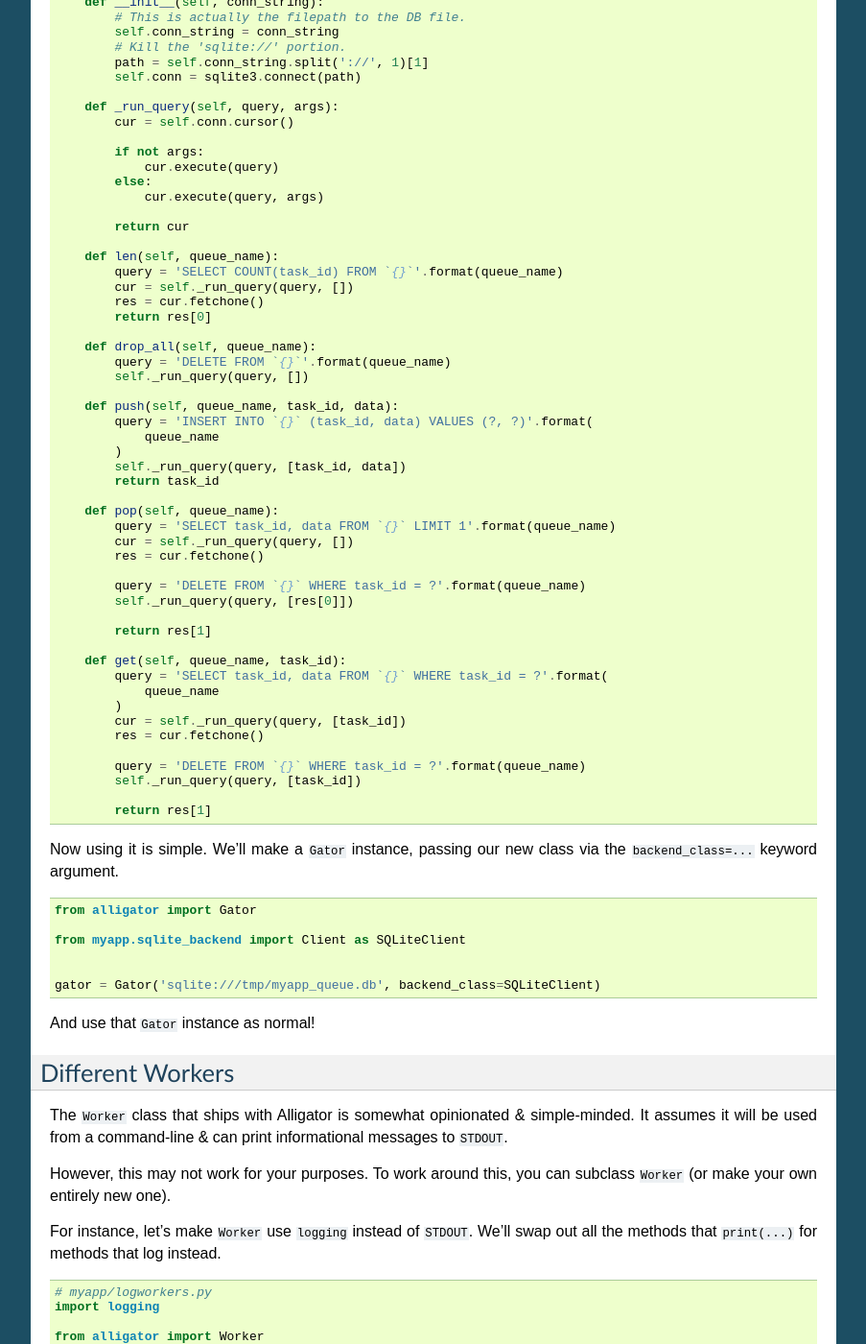
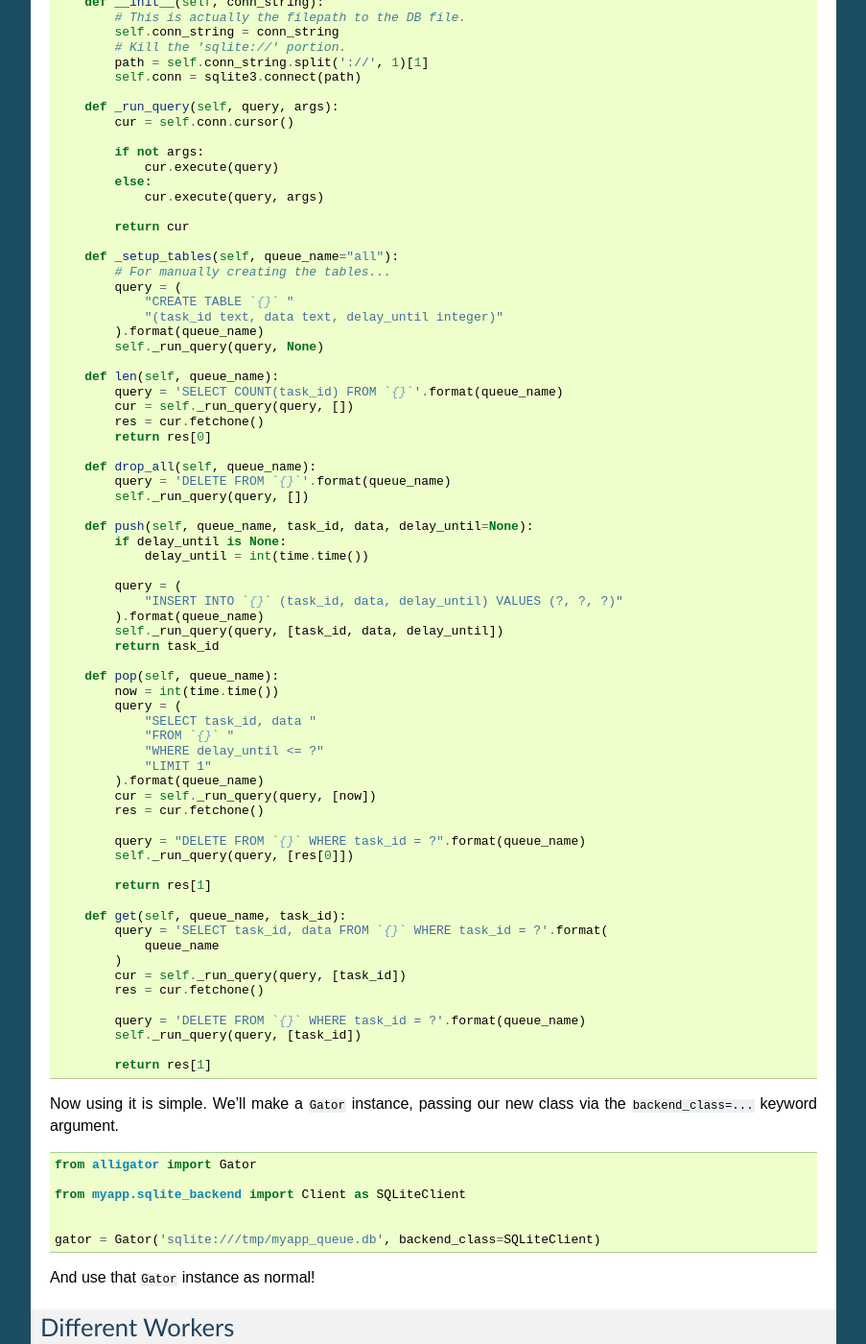
Before and after one commit to toastdriven/alligator, a Sphinx documentation site: the page built from docs/extending.rst, in a window 1280 px wide and 1400 px high, scrolled down 3992 px. Shown: the whole window at 96% size, without its empty margins (198-1101 px from the left). Built offline with Sphinx 7.4.7, drawn with Linux system fonts in a browser that asks for light colours.

Commit message:
Doc updates for delayed tasks & custom backends.

```diff
--- a/docs/extending.rst
+++ b/docs/extending.rst
@@ -277,6 +277,14 @@ Each ``Client`` must have the following methods:
 
             return cur
 
+        def _setup_tables(self, queue_name="all"):
+            # For manually creating the tables...
+            query = (
+                "CREATE TABLE `{}` "
+                "(task_id text, data text, delay_until integer)"
+            ).format(queue_name)
+            self._run_query(query, None)
+
         def len(self, queue_name):
             query = 'SELECT COUNT(task_id) FROM `{}`'.format(queue_name)
             cur = self._run_query(query, [])
@@ -287,19 +295,28 @@ Each ``Client`` must have the following methods:
             query = 'DELETE FROM `{}`'.format(queue_name)
             self._run_query(query, [])
 
-        def push(self, queue_name, task_id, data):
-            query = 'INSERT INTO `{}` (task_id, data) VALUES (?, ?)'.format(
-                queue_name
-            )
-            self._run_query(query, [task_id, data])
+        def push(self, queue_name, task_id, data, delay_until=None):
+            if delay_until is None:
+                delay_until = int(time.time())
+
+            query = (
+                "INSERT INTO `{}` (task_id, data, delay_until) VALUES (?, ?, ?)"
+            ).format(queue_name)
+            self._run_query(query, [task_id, data, delay_until])
             return task_id
 
         def pop(self, queue_name):
-            query = 'SELECT task_id, data FROM `{}` LIMIT 1'.format(queue_name)
-            cur = self._run_query(query, [])
+            now = int(time.time())
+            query = (
+                "SELECT task_id, data "
+                "FROM `{}` "
+                "WHERE delay_until <= ?"
+                "LIMIT 1"
+            ).format(queue_name)
+            cur = self._run_query(query, [now])
             res = cur.fetchone()
 
-            query = 'DELETE FROM `{}` WHERE task_id = ?'.format(queue_name)
+            query = "DELETE FROM `{}` WHERE task_id = ?".format(queue_name)
             self._run_query(query, [res[0]])
 
             return res[1]
--- a/docs/releasenotes/1.0.0-alpha-2.rst
+++ b/docs/releasenotes/1.0.0-alpha-2.rst
@@ -9,7 +9,7 @@ This release adds support for delayed/scheduled tasks.
 Features
 --------
 
-* Added delayed/scheduled task support. (SHA: ``)
+* Added delayed/scheduled task support. (SHA: `da33d1a` & `a9f2d58`)
 * Added ``poetry`` support. (SHA: `2643b40`)
 
 
```
Also changed, not shown: README.rst (+0 -17 lines), docs/tutorial.rst (+29 -0 lines), 2 other files.
